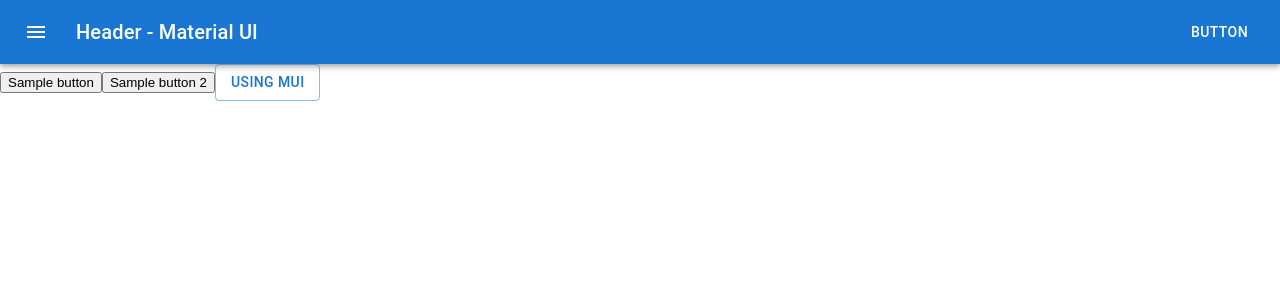
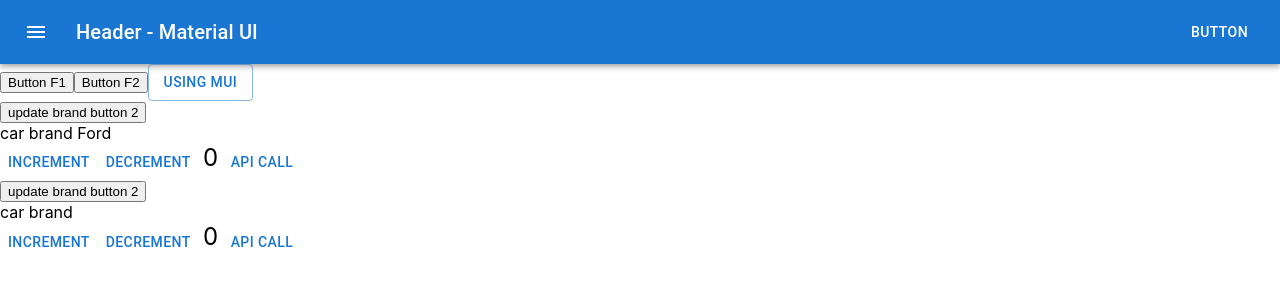
Before and after one commit to sampathchowdary/React, a React (Create React App) app in the folder react_learning/: page / in a window 1280 px wide. Shown: the top 300 px of the page. Built offline with nearby package versions, Linux system fonts and the light colour scheme.

Commit message:
state examples playground using class and func

```diff
--- a/react_learning/src/components/Home.js
+++ b/react_learning/src/components/Home.js
@@ -1,6 +1,8 @@
 import React from 'react';
 import Header from './Header';
 import Button from '@mui/material/Button';
+import StatePlaygroundCls from './StatePlagroundCls';
+import StatePlaygroundF from './StatePlaygroundF';
 
 
 const callmethod = async()=> {
@@ -10,18 +12,21 @@ const callmethod = async()=> {
         console.log(jsonData);
   }
 
-  const callmethod2 = ()=> {
-    console.log("Hey this is sam from button 2")
-  }
 
 class Home extends React.Component {
+    callmethod2 = () => {
+        console.log("Hey this is sam from button 2 + func inside class component")
+    }
+
     render() {
       return (
       <div>
         <Header />
-        <button type="button" onClick={()=>callmethod()}>Sample button</button>
-        <button type="button" onClick={callmethod2}>Sample button 2</button>
+        <button type="button" onClick={()=>callmethod()} value="func outside class component">Button F1</button>
+        <button type="button" onClick={this.callmethod2} value="func inside class component">Button F2</button>
         <Button variant="outlined">using MUI</Button>
+        <StatePlaygroundCls></StatePlaygroundCls>
+        <StatePlaygroundF></StatePlaygroundF>
       </div>
       );
     }
--- /dev/null
+++ b/react_learning/src/components/Network/NetworkUtil.js
@@ -0,0 +1,6 @@
+export const GetProducts = async()=> {
+        const response = await fetch("https://dummyjson.com/products/1");
+        const jsonData = await response.json();
+        console.log(jsonData);
+        return jsonData;
+}
--- /dev/null
+++ b/react_learning/src/components/StatePlagroundCls.js
@@ -0,0 +1,55 @@
+import { Button, Icon } from '@mui/material';
+import { Component } from 'react';
+import { GetProducts } from './Network/NetworkUtil';
+
+// Class component using state example
+class StatePlaygroundCls extends Component {
+    constructor(props) {
+        super(props);
+        this.state = {
+            brand: "Ford",
+            count: 0,
+            apiInfo: {},
+        };
+      }
+    callmethod2 = () => {
+        console.log(" state information", this.state);
+        this.setState({ brand: "Benz" });
+    }
+
+    addcount = () => {
+        // destructuring the state
+        const { count } = this.state;
+        this.setState({ count: count+1 });
+    }
+
+    reducecount = () => {
+        // destructuring the state
+        const { count } = this.state;
+        this.setState({ count: count-1 });
+    }
+
+    // api call and display data using state
+    getApiInfo = async () => {
+        const data = await GetProducts();
+        this.setState({ apiInfo: data });
+    }
+
+    render() {
+         // destructuring the state values
+        const { count, apiInfo } = this.state;
+        return (
+            <div>
+            <button type="button" onClick={this.callmethod2}>update brand button 2</button>
+            <div>car brand {this.state.brand}</div>
+            <Button onClick={this.addcount}>increment</Button>
+            <Button onClick={this.reducecount}>decrement</Button>
+            <Icon> {count}</Icon>
+            <Button onClick={this.getApiInfo}>api call</Button>
+            <div>{apiInfo.brand}</div>
+            </div>
+        );
+    }
+}
+
+export default StatePlaygroundCls;
--- /dev/null
+++ b/react_learning/src/components/StatePlaygroundF.js
@@ -0,0 +1,43 @@
+import { Button, Icon } from '@mui/material';
+import { useState } from 'react';
+import { GetProducts } from './Network/NetworkUtil';
+
+// functional component - using state
+function StatePlaygroundCls() {
+
+    const [Brand, setBrand] = useState("");
+    const [Count, setCount] = useState(0);
+    const [apiData, setapiData] = useState({});
+
+   const callmethod2 = () => {
+        console.log(" state information usestate", Brand);
+        setBrand("Benz");
+    }
+
+    const addcount = () => {
+       setCount(Count+1);
+    }
+
+    const reducecount = () => {
+        setCount(Count-1);
+    }
+
+    // api call and display data using state
+    const getApiInfo = async () => {
+        const data = await GetProducts();
+        setapiData(data);
+    }
+        return (
+            <div>
+            <button type="button" onClick={callmethod2}>update brand button 2</button>
+            <div>car brand {Brand} </div>
+            <Button onClick={addcount}>increment</Button>
+            <Button onClick={reducecount}>decrement</Button>
+            <Icon>{Count} </Icon>
+            <Button onClick={getApiInfo}>api call</Button>
+            <div>{apiData.brand}</div>
+            </div>
+        );
+}
+
+export default StatePlaygroundCls;
```
Also changed, not shown: react_learning/updates.txt (added), 1 other file (tests, documents, lock files or other folders).
